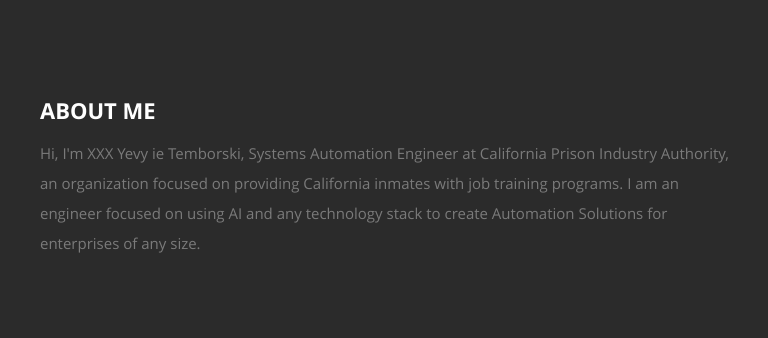
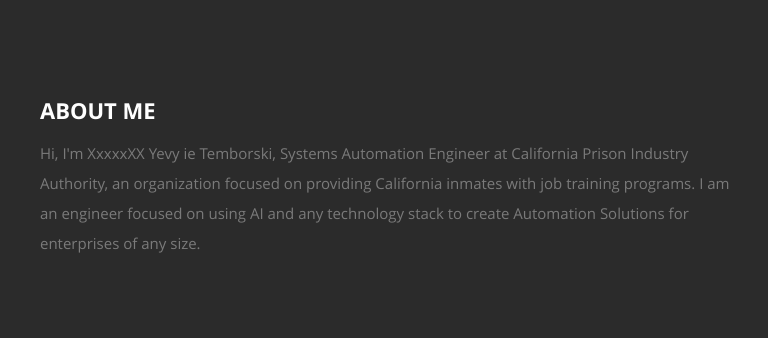
Before and after one commit to Boryevski/azure-resume, a plain HTML site: page frontend/index.html in a window 1280 px wide. Shown: the part 800-1138 px from the top of the page, 365-1133 px from the left. Drawn offline with nearby package versions, Linux system fonts and the light colour scheme; no server answers.

Commit message:
Updated frontend yaml

```diff
--- a/frontend/index.html
+++ b/frontend/index.html
@@ -87,7 +87,7 @@
 
             <h2>ABOUT ME</h2>
 
-            <p> Hi, I'm XXX Yevy ie Temborski, <span>Systems Automation Engineer at California Prison Industry Authority</span>, <span> an organization focused on providing California inmates with job training programs.</span>
+            <p> Hi, I'm XxxxxXX Yevy ie Temborski, <span>Systems Automation Engineer at California Prison Industry Authority</span>, <span> an organization focused on providing California inmates with job training programs.</span>
                I am an engineer focused on using AI and any technology stack to create Automation Solutions for enterprises of any size.
 
          </br>
```
Also changed, not shown: 1 other file.
